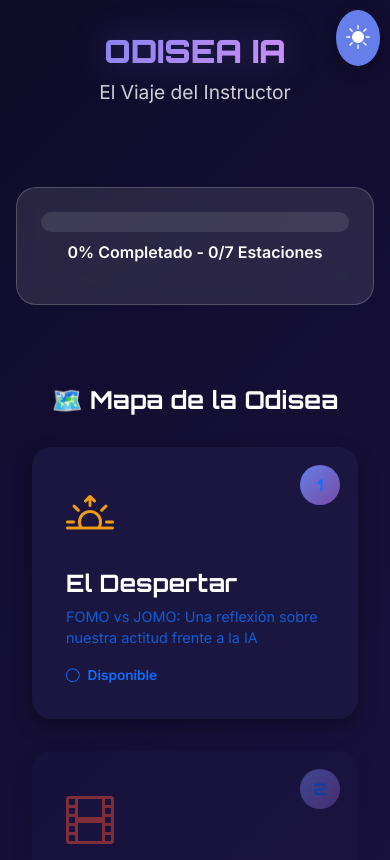
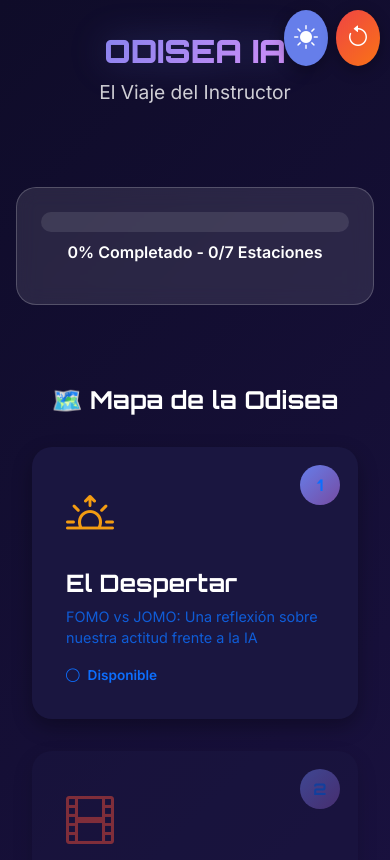
Before and after one commit to mig-conversaciones/ia_clem, a plain HTML site: page index.html in a window 390 px wide. Shown: the top 860 px of the page. Drawn offline with nearby package versions, Linux system fonts and the light colour scheme.

Commit message:
Add reset progress control to main navigation

```diff
--- a/index.html
+++ b/index.html
@@ -87,12 +87,17 @@
             opacity: 0.8;
         }
 
-        /* Theme Toggle */
-        .theme-toggle {
+        /* Header Controls */
+        .top-controls {
             position: fixed;
             top: 20px;
             right: 20px;
             z-index: 1000;
+            display: flex;
+            gap: 0.75rem;
+        }
+
+        .control-button {
             background: var(--primary);
             border: none;
             padding: 12px;
@@ -100,16 +105,27 @@
             cursor: pointer;
             transition: all 0.3s ease;
             box-shadow: 0 4px 15px var(--shadow-dark);
+            display: inline-flex;
+            align-items: center;
+            justify-content: center;
         }
 
-        .theme-toggle:hover {
+        .control-button:hover {
             transform: scale(1.1);
             box-shadow: 0 6px 20px var(--glow);
         }
 
-        .theme-toggle i {
+        .control-button i {
             color: white;
             font-size: 1.5rem;
+        }
+
+        .reset-progress {
+            background: linear-gradient(135deg, #ef4444, #f97316);
+        }
+
+        body[data-theme="light"] .reset-progress {
+            box-shadow: 0 4px 12px var(--shadow-light);
         }
 
         /* Progress Bar */
@@ -368,9 +384,13 @@
                 grid-template-columns: 1fr;
             }
 
-            .theme-toggle {
+            .top-controls {
                 top: 10px;
                 right: 10px;
+                gap: 0.5rem;
+            }
+
+            .control-button {
                 padding: 10px;
             }
         }
@@ -379,9 +399,14 @@
 <body data-theme="dark">
 
     <!-- Theme Toggle Button -->
-    <button class="theme-toggle" id="themeToggle" aria-label="Cambiar tema">
-        <i class="bi bi-sun-fill"></i>
-    </button>
+    <div class="top-controls" role="group" aria-label="Controles de navegación">
+        <button class="control-button theme-toggle" id="themeToggle" aria-label="Cambiar tema">
+            <i class="bi bi-sun-fill"></i>
+        </button>
+        <button class="control-button reset-progress" id="resetProgressBtn" aria-label="Reiniciar progreso">
+            <i class="bi bi-arrow-counterclockwise"></i>
+        </button>
+    </div>
 
     <!-- Main Header -->
     <header class="main-header">
@@ -578,6 +603,14 @@
             updateThemeIcon(newTheme);
         });
 
+        const resetProgressBtn = document.getElementById('resetProgressBtn');
+        resetProgressBtn.addEventListener('click', () => {
+            const shouldReset = confirm('¿Seguro que deseas reiniciar tu progreso en la Odisea IA?');
+            if (shouldReset && window.odiseaProgress) {
+                window.odiseaProgress.resetProgress();
+            }
+        });
+
         function updateThemeIcon(theme) {
             const icon = themeToggle.querySelector('i');
             if (theme === 'dark') {
```
